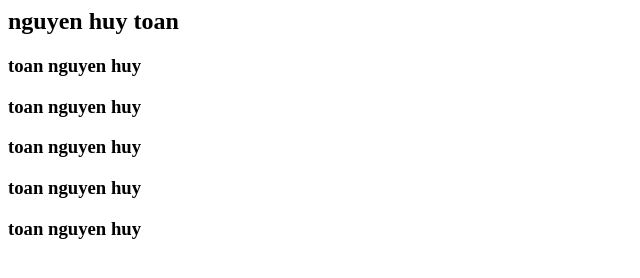
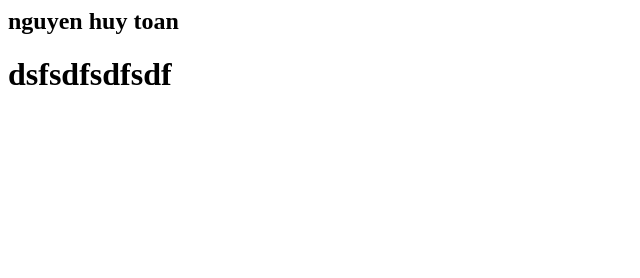
Before and after one commit to toan0868985852/leaning-git, a plain HTML site: page index.html in a window 1280 px wide. Shown: the whole page, without its empty margins (0-640 px from the left). Drawn offline with Linux system fonts and the light colour scheme.

Commit message:
commit 1

```diff
--- a/index.html
+++ b/index.html
@@ -1,6 +1,3 @@
- <h2>nguyen huy toan</h2>
- <h3>toan nguyen huy</h3>
- <h3>toan nguyen huy</h3>
- <h3>toan nguyen huy</h3>
-<h3>toan nguyen huy</h3>
-<h3>toan nguyen huy</h3>
+<h2>nguyen huy toan</h2>
+
+<h1>dsfsdfsdfsdf</h1>
```
